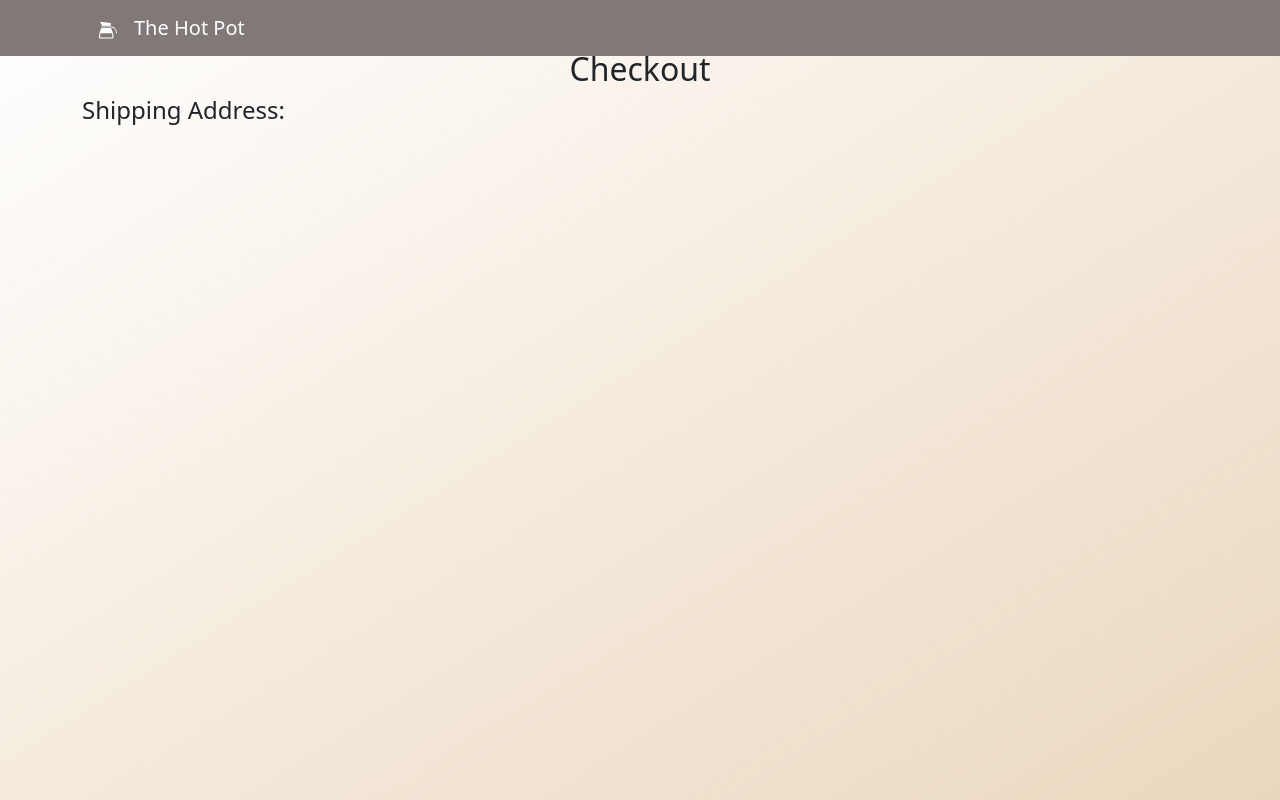
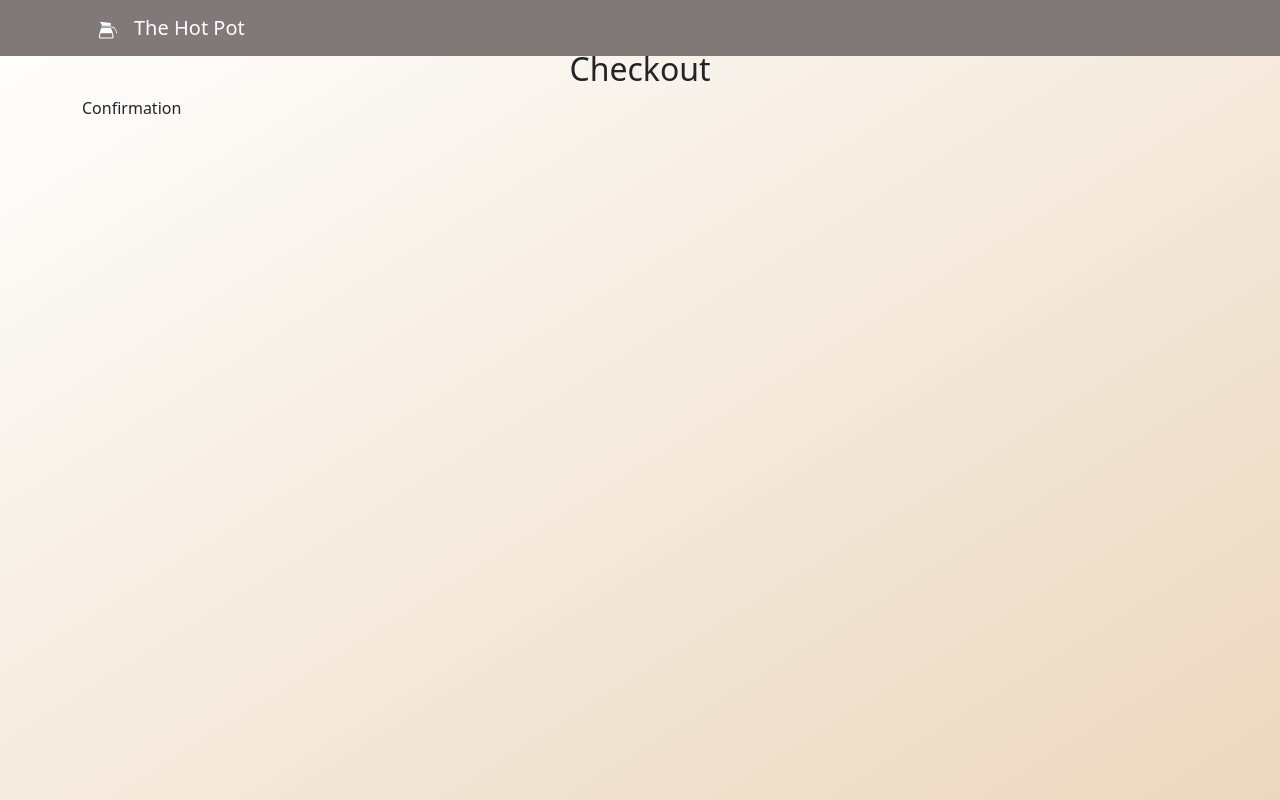
Before and after one commit to nickamcd/e-commerce, a React (Create React App) app: page /checkout in a window 1280 px wide. Built offline with nearby package versions, Linux system fonts and the light colour scheme; no server answers.

Commit message:
Created base for multi step form

```diff
--- a/src/components/Checkout/Checkout.js
+++ b/src/components/Checkout/Checkout.js
@@ -5,9 +5,12 @@ import {
 import { useState, useEffect } from 'react'
 import { commerce } from '../../lib/commerce'
 import CheckoutForm from './CheckoutForm/CheckoutForm'
+import MultiStepForm from './CheckoutForm/MultiStepForm/MultiStepForm'
 
 const Checkout = ({ cart }) => {
   const [checkoutToken, setCheckoutToken] = useState(null)
+  const [activeStep, setActiveStep] = useState(0)
+  const [shippingData, setShippingData] = useState({})
 
   useEffect(() => {
     const generateToken = async () => {
@@ -22,6 +25,14 @@ const Checkout = ({ cart }) => {
     generateToken()
   }, [cart])
 
+  const nextStep = () => setActiveStep((prevActiveStep) => prevActiveStep + 1)
+  const prevStep = () => setActiveStep((prevActiveStep) => prevActiveStep - 1)
+
+  const next = (data) => {
+    setShippingData(data)
+    nextStep()
+  }
+
   return (
     <>
       <main>
@@ -30,8 +41,11 @@ const Checkout = ({ cart }) => {
         </Container>
         <Container>
           <Row>
+            <MultiStepForm activeStep={ activeStep }></MultiStepForm>
+            {/*
               <h4 className="mb-3">Shipping Address:</h4>
               { checkoutToken && (<CheckoutForm checkoutToken={ checkoutToken } />) }
+            */}
           </Row>
         </Container>
       </main>
--- a/src/components/Checkout/CheckoutForm/CheckoutForm.js
+++ b/src/components/Checkout/CheckoutForm/CheckoutForm.js
@@ -1,7 +1,9 @@
 import {
   Form,
   Row,
-  Col
+  Col,
+  Button,
+  ButtonGroup,
 } from 'react-bootstrap'
 import { useState, useEffect } from 'react'
 import { commerce } from '../../../lib/commerce'
@@ -76,7 +78,7 @@ const CheckoutForm = ({ checkoutToken }) => {
             <Form.Control />
           </Col>
           <Col xs={12} md={6}>
-          <Form.Label>Last Name</Form.Label>
+            <Form.Label>Last Name</Form.Label>
             <Form.Control />
           </Col>
         </Row>
--- /dev/null
+++ b/src/components/Checkout/CheckoutForm/MultiStepForm/MultiStepForm.js
@@ -0,0 +1,19 @@
+import { Confirmation } from './Steps'
+import { Form } from 'react-bootstrap'
+
+const MultiStepForm = ({ activeStep }) => {
+  const formSwitch = (step) => {
+    switch (step) {
+      case 0:
+        return <Confirmation />
+    }
+  }
+
+  return (
+    <Form>
+      { formSwitch(activeStep) }
+    </Form>
+  )
+}
+
+export default MultiStepForm
--- /dev/null
+++ b/src/components/Checkout/CheckoutForm/MultiStepForm/Steps/Confirmation.js
@@ -0,0 +1,9 @@
+const Confirmation = () => {
+  return (
+    <div>
+      Confirmation
+    </div>
+  )
+}
+
+export default Confirmation
--- /dev/null
+++ b/src/components/Checkout/CheckoutForm/MultiStepForm/Steps/PaymentDetails.js
@@ -0,0 +1,9 @@
+const PaymentDetails = () => {
+  return (
+    <div>
+      PaymentDetails
+    </div>
+  )
+}
+
+export default PaymentDetails
--- /dev/null
+++ b/src/components/Checkout/CheckoutForm/MultiStepForm/Steps/ShippingDetails.js
@@ -0,0 +1,9 @@
+const ShippingDetails = () => {
+  return (
+    <div>
+      ShippingDetails
+    </div>
+  )
+}
+
+export default ShippingDetails
--- /dev/null
+++ b/src/components/Checkout/CheckoutForm/MultiStepForm/Steps/UserDetails.js
@@ -0,0 +1,9 @@
+const UserDetails = () => {
+  return (
+    <div>
+      UserDetails
+    </div>
+  )
+}
+
+export default UserDetails
--- /dev/null
+++ b/src/components/Checkout/CheckoutForm/MultiStepForm/Steps/index.js
@@ -0,0 +1,4 @@
+export { default as Confirmation } from './Confirmation'
+export { default as PaymentDetails } from './PaymentDetails'
+export { default as ShippingDetails } from './ShippingDetails'
+export { default as UserDetails } from './UserDetails'
```
